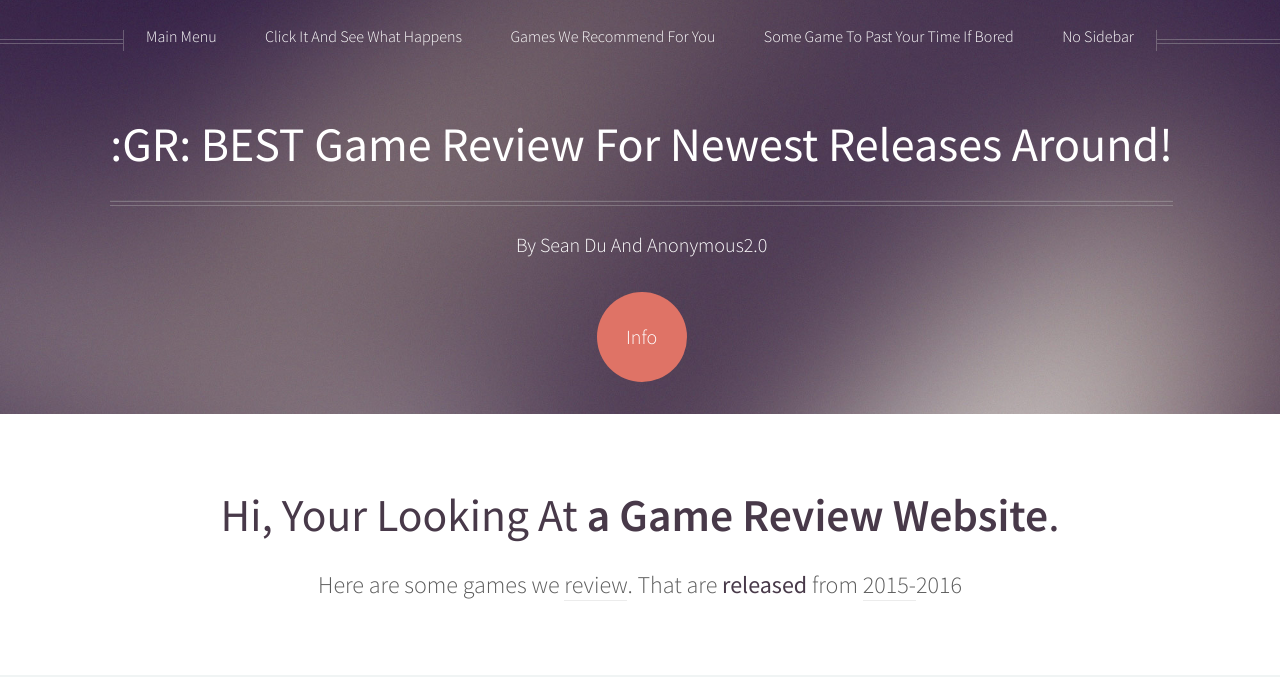
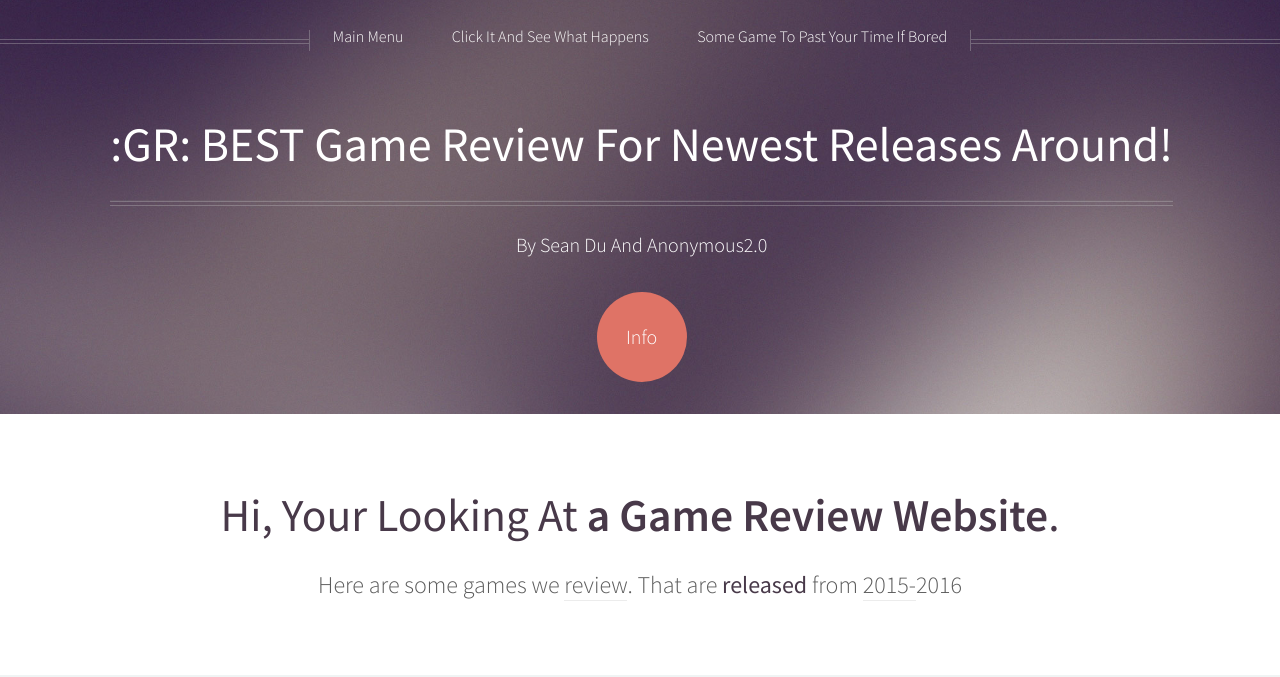
Before and after one commit to Amonyous/Amonyous.github.io, a plain HTML site: page index.html in a window 1280 px wide. Shown: the top 677 px of the page. Drawn offline with Linux system fonts and the light colour scheme.

Commit message:
link changes

```diff
--- a/index.html
+++ b/index.html
@@ -53,9 +53,9 @@
 										<li><a href="http://4.bp.blogspot.com/-S1puoI2dFpU/UZrF5KrhRNI/AAAAAAAAA1c/cbidyHMx66k/s1600/Famous-characters-Troll-face-Troll-face-poker-51083.png">Lel?</a></li>
 									</ul>
 								</li>
-								<li><a href="left-sidebar.html">Games We Recommend For You</a></li>
+
 								<li><a href="right-sidebar.html">Some Game To Past Your Time If Bored</a></li>
-								<li><a href="no-sidebar.html">No Sidebar</a></li>
+
 							</ul>
 						</nav>
 
```
